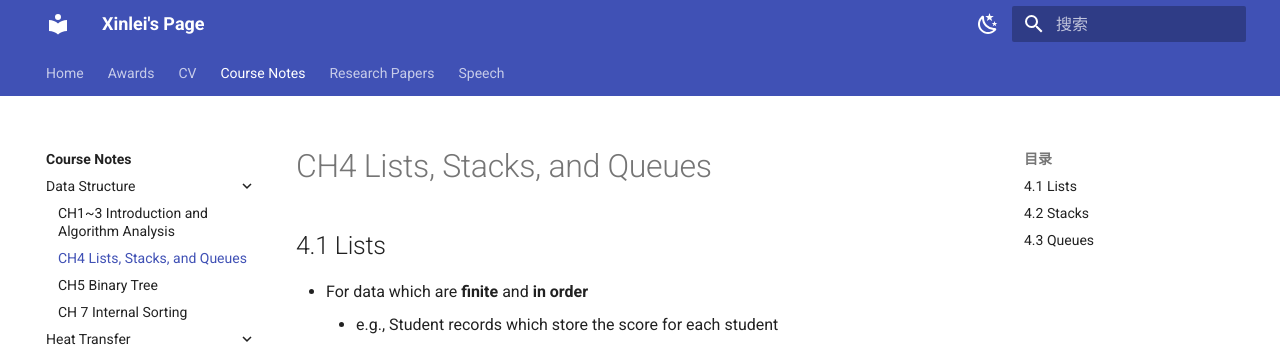
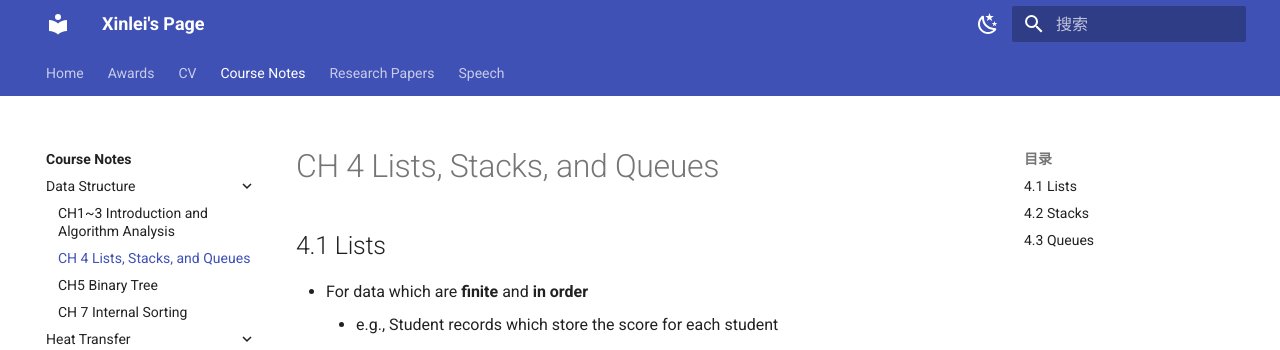
Before and after one commit to GuanQinG-GitHub/personal-website, an MkDocs documentation site: the page built from docs/Course_Notes/Data_Structure/CH_4_Lists_Stacks_and_Queues.md, in a window 1280 px wide and 900 px high. Shown: the top 350 px of the window. Built offline with MkDocs 1.6.1 and Material for MkDocs 9.7.7, drawn with Linux system fonts in a browser that asks for light colours.

Commit message:
Update CH_4_Lists_Stacks_and_Queues.md

```diff
--- a/docs/Course_Notes/Data_Structure/CH_4_Lists_Stacks_and_Queues.md
+++ b/docs/Course_Notes/Data_Structure/CH_4_Lists_Stacks_and_Queues.md
@@ -1,4 +1,4 @@
-# CH4 Lists, Stacks, and Queues
+# CH 4 Lists, Stacks, and Queues
 ## 4.1 Lists
 - For data which are **finite** and **in order**
     - e.g., Student records which store the score for each student
```
